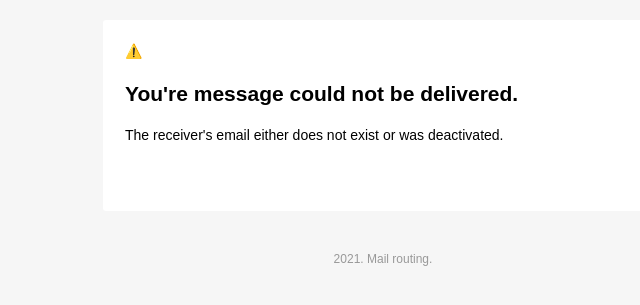
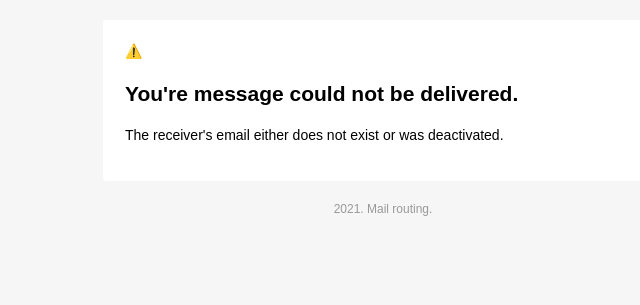
Before and after one commit to hunterunger/emailAutoBlock, a Python web app: template templates/fancy_template.html in a window 1280 px wide. Shown: the top 305 px of the page, without its empty margins (257-897 px from the left). Run offline with Jinja, Linux system fonts and the light colour scheme; the template is opened without the code that fills it, so the values that code supplies are empty.

Commit message:
Cleaned up

```diff
--- a/templates/fancy_template.html
+++ b/templates/fancy_template.html
@@ -3,7 +3,6 @@
   <head>
     <meta name="viewport" content="width=device-width">
     <meta http-equiv="Content-Type" content="text/html; charset=UTF-8">
-    <title>Simple Transactional Email</title>
     <style>
     @media only screen and (max-width: 620px) {
       table[class=body] h1 {
@@ -92,64 +91,29 @@
     <span class="preheader" style="color: transparent; display: none; height: 0; max-height: 0; max-width: 0; opacity: 0; overflow: hidden; mso-hide: all; visibility: hidden; width: 0;">Message could not be delivered.</span>
     <table role="presentation" border="0" cellpadding="0" cellspacing="0" class="body" style="border-collapse: separate; mso-table-lspace: 0pt; mso-table-rspace: 0pt; width: 100%; background-color: #f6f6f6;">
       <tr>
-        <td style="font-family: sans-serif; font-size: 14px; vertical-align: top;">&nbsp;</td>
         <td class="container" style="font-family: sans-serif; font-size: 14px; vertical-align: top; display: block; Margin: 0 auto; max-width: 580px; padding: 10px; width: 580px;">
           <div class="content" style="box-sizing: border-box; display: block; Margin: 0 auto; max-width: 580px; padding: 10px;">
-
-            <!-- START CENTERED WHITE CONTAINER -->
             <table role="presentation" class="main" style="border-collapse: separate; mso-table-lspace: 0pt; mso-table-rspace: 0pt; width: 100%; background: #ffffff; border-radius: 3px;">
-
-              <!-- START MAIN CONTENT AREA -->
-              <tr>
                 <td class="wrapper" style="font-family: sans-serif; font-size: 14px; vertical-align: top; box-sizing: border-box; padding: 20px;">
                   <table role="presentation" border="0" cellpadding="0" cellspacing="0" style="border-collapse: separate; mso-table-lspace: 0pt; mso-table-rspace: 0pt; width: 100%;">
                     <tr>
                       <td style="font-family: sans-serif; font-size: 14px; vertical-align: top;">
                         <p style="font-family: sans-serif; font-size: 14px; font-weight: normal; margin: 0; Margin-bottom: 15px;">⚠️ <h2>You're message could not be delivered.</h2> The receiver's email either does not exist or was deactivated.<br></p>
-                        <table role="presentation" border="0" cellpadding="0" cellspacing="0" class="btn btn-primary" style="border-collapse: separate; mso-table-lspace: 0pt; mso-table-rspace: 0pt; width: 100%; box-sizing: border-box;">
-                          <tbody>
-                            <tr>
-                              <td align="left" style="font-family: sans-serif; font-size: 14px; vertical-align: top; padding-bottom: 15px;">
-                                <table role="presentation" border="0" cellpadding="0" cellspacing="0" style="border-collapse: separate; mso-table-lspace: 0pt; mso-table-rspace: 0pt; width: auto;">
-
-                                </table>
-                              </td>
-                            </tr>
-                          </tbody>
-                        </table>
-                        <p style="font-family: sans-serif; font-size: 14px; font-weight: normal; margin: 0; Margin-bottom: 15px;"></p>
-                        <p style="font-family: sans-serif; font-size: 14px; font-weight: normal; margin: 0; Margin-bottom: 15px;"></p>
                       </td>
                     </tr>
                   </table>
                 </td>
-              </tr>
-
-            <!-- END MAIN CONTENT AREA -->
             </table>
-
-            <!-- START FOOTER -->
             <div class="footer" style="clear: both; Margin-top: 10px; text-align: center; width: 100%;">
               <table role="presentation" border="0" cellpadding="0" cellspacing="0" style="border-collapse: separate; mso-table-lspace: 0pt; mso-table-rspace: 0pt; width: 100%;">
-                <tr>
-                  <td class="content-block" style="font-family: sans-serif; vertical-align: top; padding-bottom: 10px; padding-top: 10px; font-size: 12px; color: #999999; text-align: center;">
-                    <span class="apple-link" style="color: #999999; font-size: 12px; text-align: center;"></span>
-
-                  </td>
-                </tr>
-                <tr>
                   <td class="content-block powered-by" style="font-family: sans-serif; vertical-align: top; padding-bottom: 10px; padding-top: 10px; font-size: 12px; color: #999999; text-align: center;">
                     2021. Mail routing.
                   </td>
                 </tr>
               </table>
             </div>
-            <!-- END FOOTER -->
-
-          <!-- END CENTERED WHITE CONTAINER -->
           </div>
         </td>
-        <td style="font-family: sans-serif; font-size: 14px; vertical-align: top;">&nbsp;</td>
       </tr>
     </table>
   </body>
```
Also changed, not shown: 1 other file.
